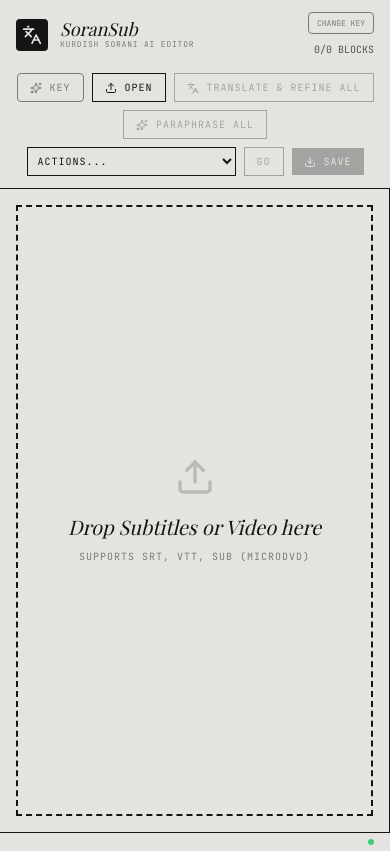
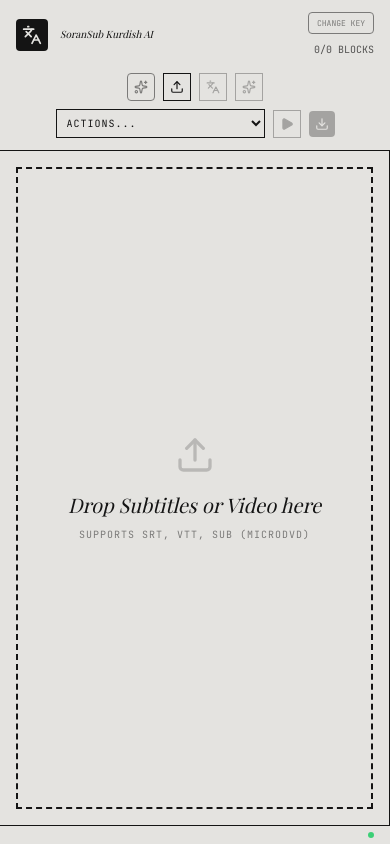
Before and after one commit to zryanaziz/SoranSub, a React (Vite) app: page / in a window 390 px wide. Built offline with nearby package versions, Linux system fonts and the light colour scheme; no server answers; a web font is replaced by a local one.

Commit message:
feat: Enhance UI for file and progress display
Refactors the header UI to dynamically display file names and translation progress. Also, updates the application title to be more context-aware.

```diff
--- a/src/App.tsx
+++ b/src/App.tsx
@@ -768,13 +768,19 @@ export default function App() {
               <Languages size={24} className="hidden md:block" />
             </div>
             <div>
-              <h1 className="font-serif italic text-lg md:text-xl leading-none">SoranSub</h1>
               {fileName && (
-                <p className="text-[8px] md:text-[10px] uppercase tracking-widest opacity-70 font-mono italic">
-                  {fileName.substring(0, 20)}{fileName.length > 20 ? '...' : ''}
+                <p className="font-mono text-[10px] md:text-xs uppercase tracking-widest font-bold leading-tight">
+                  {fileName}
                 </p>
               )}
-              <p className="text-[8px] md:text-[10px] uppercase tracking-widest opacity-50 font-mono">Kurdish Sorani AI Editor</p>
+              {subtitles.length > 0 && (
+                <p className="text-[8px] md:text-[10px] uppercase tracking-widest opacity-60 font-mono leading-tight mt-1">
+                  Progress: {translatedCount} / {subtitles.length} ({Math.round((translatedCount / subtitles.length) * 100)}%)
+                </p>
+              )}
+              {subtitles.length === 0 && !fileName && (
+                <p className="text-[10px] md:text-xs font-serif italic">SoranSub Kurdish AI</p>
+              )}
             </div>
           </div>
 
@@ -844,12 +850,7 @@ export default function App() {
           </div>
         </div>
 
-        <div className="hidden md:flex flex-col items-center px-4 border-x border-[#141414] border-opacity-10">
-          <div className="text-[10px] font-mono uppercase opacity-50 tracking-widest mb-1">Progress</div>
-          <div className="text-lg font-serif italic">
-            {translatedCount} <span className="text-xs opacity-50 not-italic font-mono uppercase">of</span> {subtitles.length}
-          </div>
-        </div>
+
 
         <div className="flex flex-wrap items-center justify-center md:justify-end gap-2 md:gap-3 w-full md:w-auto">
           <div className="flex gap-2">
@@ -872,10 +873,10 @@ export default function App() {
             ) : (
               <button
                 onClick={() => setShowKeyInput(true)}
-                className="flex items-center gap-2 px-3 py-1.5 border border-[#141414] text-[#141414] text-[10px] md:text-xs uppercase tracking-widest font-mono rounded-sm hover:bg-[#141414] hover:text-[#E4E3E0] transition-colors opacity-50 hover:opacity-100"
+                className="flex items-center justify-center p-1.5 md:p-2 border border-[#141414] text-[#141414] rounded-sm hover:bg-[#141414] hover:text-[#E4E3E0] transition-colors opacity-50 hover:opacity-100"
+                title="API Key Settings"
               >
-                <Sparkles size={12} />
-                Key
+                <Sparkles size={14} />
               </button>
             )}
           </div>
@@ -902,20 +903,19 @@ export default function App() {
 
           <button
             onClick={() => fileInputRef.current?.click()}
-            className="flex items-center gap-2 px-3 py-1.5 border border-[#141414] text-[10px] md:text-xs uppercase tracking-widest font-mono hover:bg-[#141414] hover:text-[#E4E3E0]"
+            className="flex items-center justify-center p-1.5 md:p-2 border border-[#141414] hover:bg-[#141414] hover:text-[#E4E3E0] transition-colors"
+            title="Open Subtitle File"
           >
-            <Upload size={12} />
-            Open
+            <Upload size={14} />
           </button>
 
           {subtitles.length > 0 && (
             <button
               onClick={handleCloseSubtitle}
-              className="flex items-center gap-2 px-3 py-1.5 border border-red-500 text-red-500 text-[10px] md:text-xs uppercase tracking-widest font-mono hover:bg-red-500 hover:text-white transition-colors"
+              className="flex items-center justify-center p-1.5 md:p-2 border border-red-500 text-red-500 hover:bg-red-500 hover:text-white transition-colors"
               title="Close current subtitle file"
             >
-              <Trash2 size={12} />
-              Close
+              <Trash2 size={14} />
             </button>
           )}
 
@@ -925,31 +925,29 @@ export default function App() {
             onClick={handleTranslateAll}
             disabled={isTranslating || subtitles.length === 0}
             className={cn(
-              "flex items-center gap-2 px-3 py-1.5 border border-[#141414] text-[10px] md:text-xs uppercase tracking-widest font-mono transition-all",
+              "flex items-center justify-center p-1.5 md:p-2 border border-[#141414] transition-all",
               "hover:bg-[#141414] hover:text-[#E4E3E0] disabled:opacity-30 disabled:cursor-not-allowed",
               isTranslating && "bg-[#141414] text-[#E4E3E0]"
             )}
+            title="Translate & Refine All"
           >
             {isTranslating ? (
-              <>
-                <Loader2 size={12} className="animate-spin" />
-                {progress}%
-              </>
+              <div className="flex items-center gap-1">
+                <Loader2 size={14} className="animate-spin" />
+                <span className="text-[8px] font-mono">{progress}%</span>
+              </div>
             ) : (
-              <>
-                <Languages size={12} />
-                Translate & Refine All
-              </>
+              <Languages size={14} />
             )}
           </button>
 
           <button
             onClick={handleParaphraseAll}
             disabled={isTranslating || subtitles.length === 0}
-            className="flex items-center gap-2 px-3 py-1.5 border border-[#141414] text-[10px] md:text-xs uppercase tracking-widest font-mono hover:bg-[#141414] hover:text-[#E4E3E0] disabled:opacity-30"
+            className="flex items-center justify-center p-1.5 md:p-2 border border-[#141414] hover:bg-[#141414] hover:text-[#E4E3E0] disabled:opacity-30 transition-colors"
+            title="Paraphrase All"
           >
-            <Sparkles size={12} />
-            Paraphrase All
+            <Sparkles size={14} />
           </button>
 
           <div className="flex items-center gap-2">
@@ -970,9 +968,10 @@ export default function App() {
             <button
               onClick={handleGo}
               disabled={!selectedAction || isTranslating || isSummarizing || subtitles.length === 0}
-              className="px-3 py-1.5 border border-[#141414] text-[10px] md:text-xs uppercase tracking-widest font-mono hover:bg-[#141414] hover:text-[#E4E3E0] disabled:opacity-30"
+              className="flex items-center justify-center p-1.5 md:p-2 border border-[#141414] hover:bg-[#141414] hover:text-[#E4E3E0] disabled:opacity-30 transition-colors"
+              title="Execute selected action"
             >
-              Go
+              <Play size={14} fill="currentColor" />
             </button>
           </div>
 
@@ -981,10 +980,10 @@ export default function App() {
           <button
             onClick={() => handleDownload(true)}
             disabled={subtitles.length === 0}
-            className="flex items-center gap-2 bg-[#141414] text-[#E4E3E0] px-3 py-1.5 text-[10px] md:text-xs uppercase tracking-widest font-mono hover:opacity-90 disabled:opacity-30"
+            className="flex items-center justify-center p-1.5 md:p-2 bg-[#141414] text-[#E4E3E0] hover:opacity-90 disabled:opacity-30 transition-all rounded-sm"
+            title="Save Subtitles"
           >
-            <Download size={12} />
-            Save
+            <Download size={14} />
           </button>
         </div>
       </header>
```
